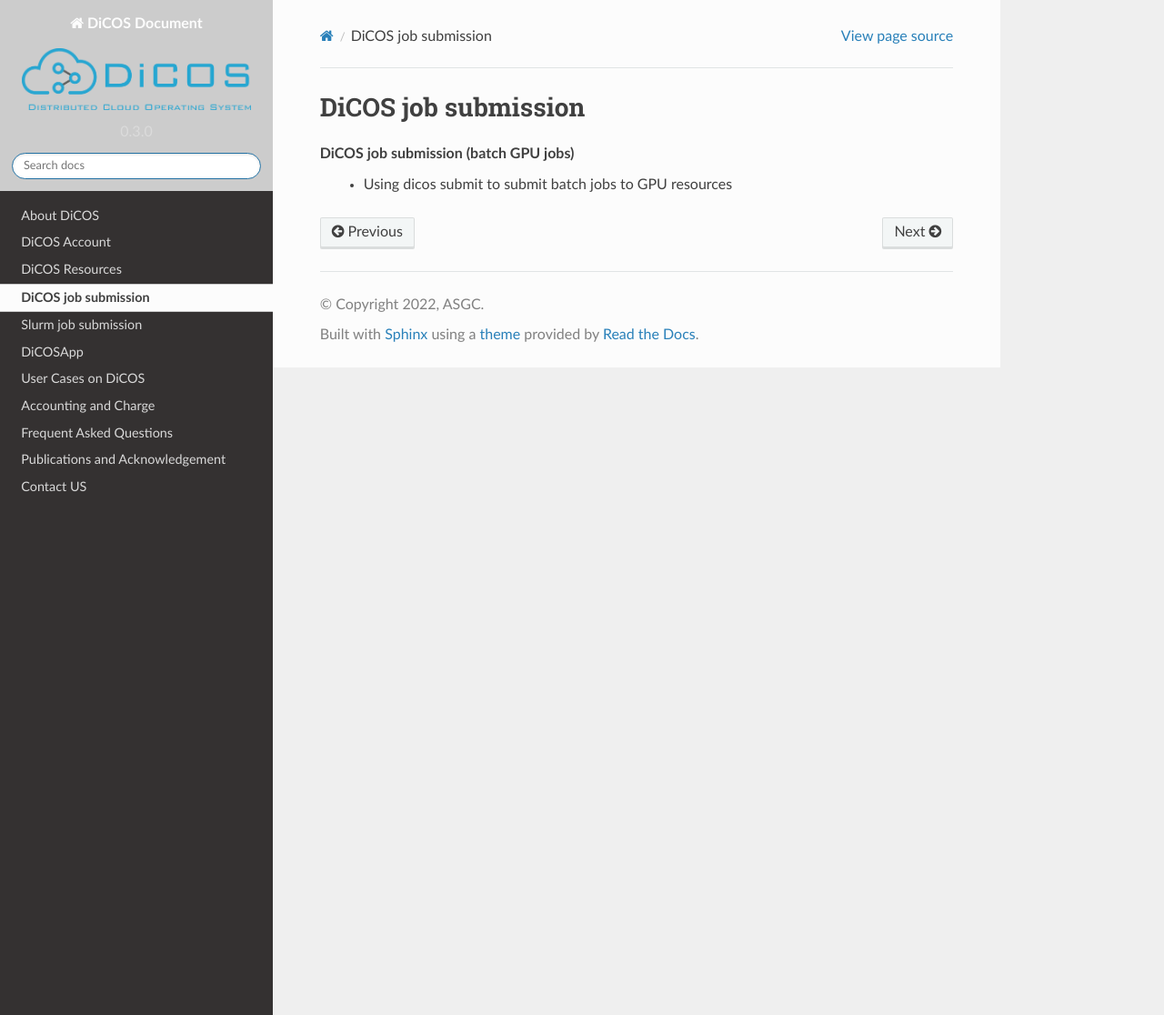
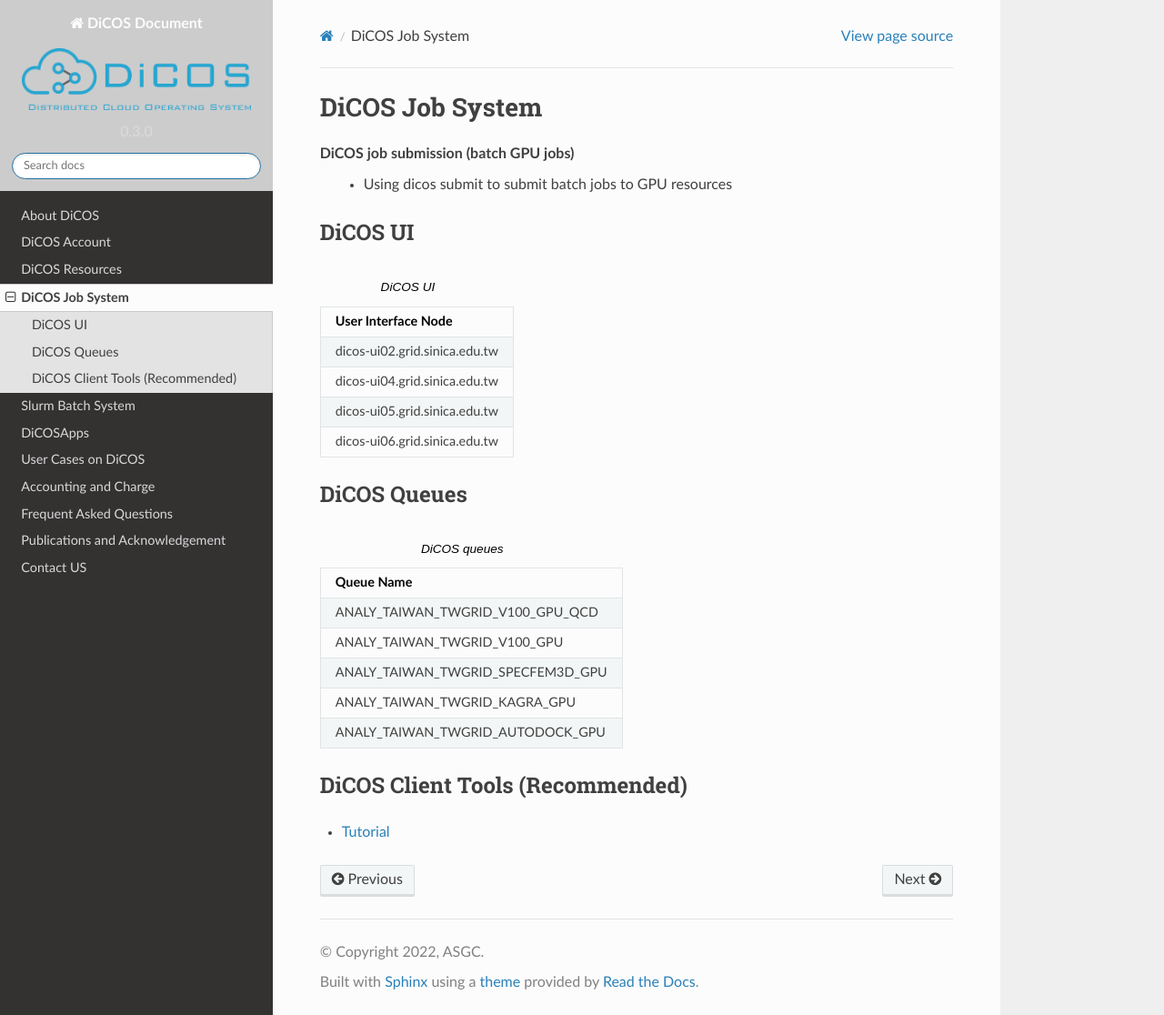
Before and after one commit to ASGCOPS/dicos_document, a Sphinx documentation site: the page built from docs/source/dicos_job_submission.rst, in a window 1280 px wide and 1116 px high. Shown: the whole window at 91% size. Built offline with Sphinx 7.4.7 and the Read the Docs theme 2.0.0, drawn with Linux system fonts in a browser that asks for light colours.

Commit message:
Revise dicos_job_submission.rst and slurm_job_submission.rst

```diff
--- a/docs/source/dicos_job_submission.rst
+++ b/docs/source/dicos_job_submission.rst
@@ -1,6 +1,37 @@
 **********************
-DiCOS job submission
+DiCOS Job System
 **********************
 
 DiCOS job submission (batch GPU jobs)
   - Using dicos submit to submit batch jobs to GPU resources
+
+DiCOS UI
+^^^^^^^^^^^^^^
+
+.. list-table:: DiCOS UI
+   :header-rows: 1
+
+   * - User Interface Node
+   * - dicos-ui02.grid.sinica.edu.tw
+   * - dicos-ui04.grid.sinica.edu.tw
+   * - dicos-ui05.grid.sinica.edu.tw
+   * - dicos-ui06.grid.sinica.edu.tw
+
+DiCOS Queues
+^^^^^^^^^^^^^^^^^^^
+
+.. list-table:: DiCOS queues
+   :header-rows: 1
+
+   * - Queue Name
+   * - ANALY_TAIWAN_TWGRID_V100_GPU_QCD
+   * - ANALY_TAIWAN_TWGRID_V100_GPU
+   * - ANALY_TAIWAN_TWGRID_SPECFEM3D_GPU
+   * - ANALY_TAIWAN_TWGRID_KAGRA_GPU
+   * - ANALY_TAIWAN_TWGRID_AUTODOCK_GPU
+
+
+DiCOS Client Tools (Recommended)
+^^^^^^^^^^^^^^^^^^^^^^^^^^^^^^^^^^
+
+* :doc:`Tutorial<dicos_djm/dicos/dicos_cli_tool_bridge>`
--- a/docs/source/slurm_job_submission.rst
+++ b/docs/source/slurm_job_submission.rst
@@ -1,5 +1,5 @@
 **********************
-Slurm job submission
+Slurm Batch System
 **********************
 
 Slurm UI
```
Also changed, not shown: docs/source/dicosapp.rst (+6 -1 lines).
